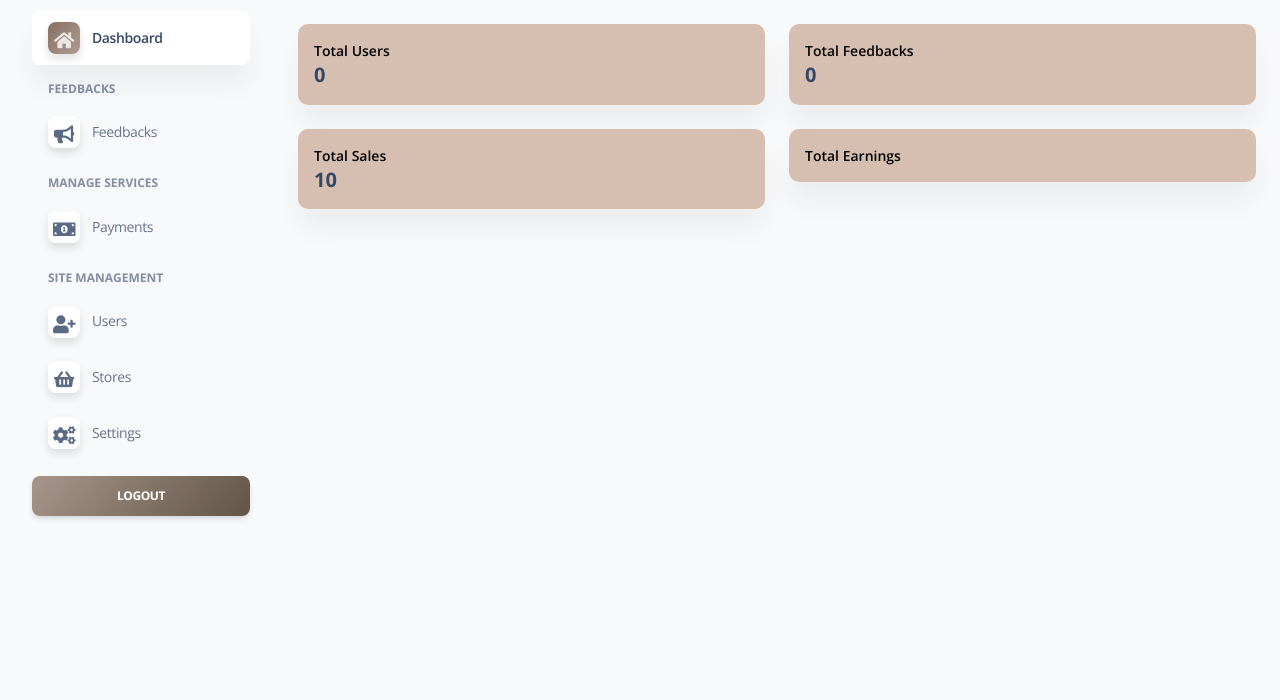
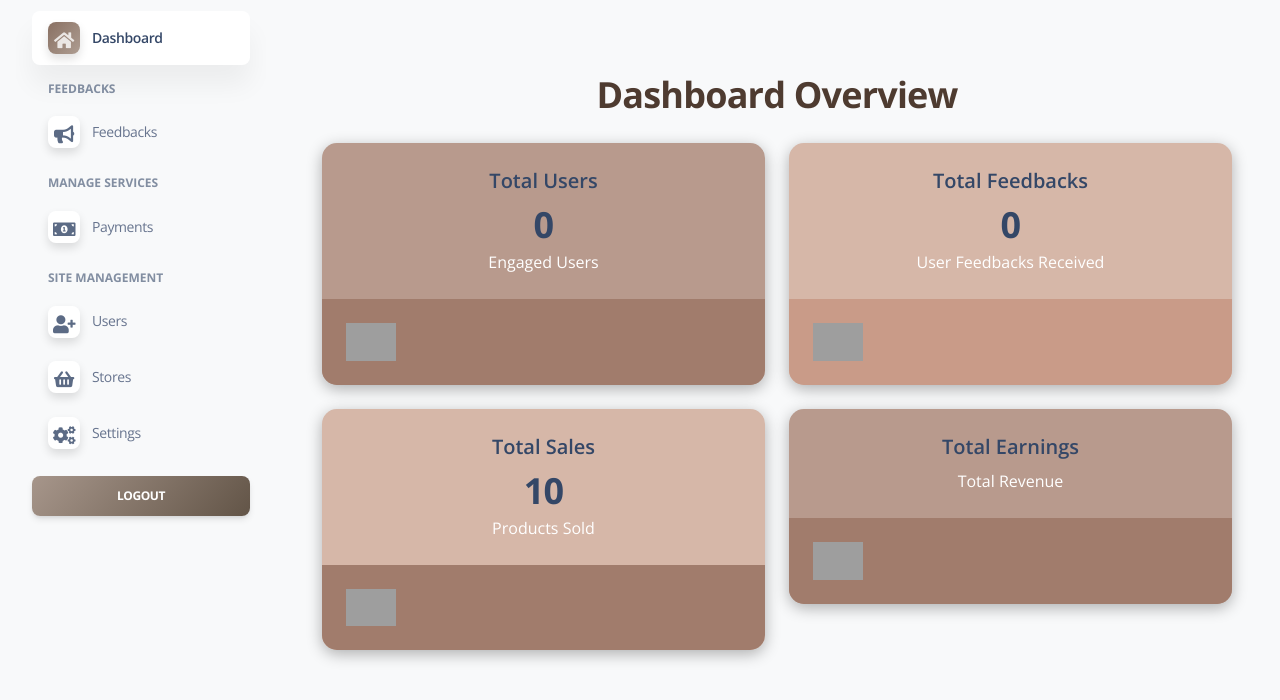
Before and after one commit to Kavindacc/Project-I_Exchanza, a PHP site: page /admin/index.php in a window 1280 px wide. Shown: the part 24-724 px from the top of the page. Run offline with PHP 8.4, Linux system fonts and the light colour scheme; data that the repository does not hold is empty; some libraries are stand-ins or nearby versions; grey boxes are pictures that could not be loaded.

Commit message:
change the ui of dashboard

```diff
--- a/admin/index.php
+++ b/admin/index.php
@@ -13,40 +13,59 @@ $totalSales = $admin->getTotalSales();
 $totalFeedbacks = $admin->getTotalFeedbacks();
 $totalEarnings = $admin->getTotalEarnings();
 ?>
-<div class="row">
+<div class="container mt-5">
+    <h2 class="text-center mb-4" style="color: #4E3B30;">Dashboard Overview</h2>
+    <div class="row text-white">
         <div class="col-md-6 mb-4">
-        <div class="card card-body p-3" style="background-color: #d6bfb1; color: black; border-radius: 10px;">
-            <p class="text-sm mb-0 text-capitalize font-weight-bold">Total Users</p>
-            <h5 class="font-weight-bolder mb-0">
-                <?php echo $totalUsers; ?>
-            </h5>
+            <div class="card" style="background: #B89A8D; border-radius: 15px; box-shadow: 0 4px 15px rgba(0, 0, 0, 0.3);">
+                <div class="card-body text-center">
+                    <h5 class="card-title font-weight-bold">Total Users</h5>
+                    <h2 class="font-weight-bolder mb-0"><?php echo $totalUsers; ?></h2>
+                    <p class="card-text">Engaged Users</p>
+                </div>
+                <div class="card-footer" style="background: #A17C6C; border-radius: 0 0 15px 15px;">
+                    <img src="path/to/user-icon.png" alt="User Icon" style="width: 50px;">
+                </div>
             </div>
         </div>
 
         <div class="col-md-6 mb-4">
-        <div class="card card-body p-3" style="background-color: #d6bfb1; color: black; border-radius: 10px;">
-            <p class="text-sm mb-0 text-capitalize font-weight-bold">Total Feedbacks</p>
-            <h5 class="font-weight-bolder mb-0">
-                <?php echo $totalFeedbacks; ?>
-            </h5>
+            <div class="card" style="background: #D6B7A8; border-radius: 15px; box-shadow: 0 4px 15px rgba(0, 0, 0, 0.3);">
+                <div class="card-body text-center">
+                    <h5 class="card-title font-weight-bold">Total Feedbacks</h5>
+                    <h2 class="font-weight-bolder mb-0"><?php echo $totalFeedbacks; ?></h2>
+                    <p class="card-text">User Feedbacks Received</p>
+                </div>
+                <div class="card-footer" style="background: #C99B88; border-radius: 0 0 15px 15px;">
+                    <img src="path/to/feedback-icon.png" alt="Feedback Icon" style="width: 50px;">
+                </div>
             </div>
         </div>
 
         <div class="col-md-6 mb-4">
-        <div class="card card-body p-3" style="background-color: #d6bfb1; color: black; border-radius: 10px;">
-            <p class="text-sm mb-0 text-capitalize font-weight-bold">Total Sales</p>
-            <h5 class="font-weight-bolder mb-0">
-                <?php echo $totalSales; ?>
-            </h5>
+            <div class="card" style="background: #D6B7A8; border-radius: 15px; box-shadow: 0 4px 15px rgba(0, 0, 0, 0.3);"> <!-- Light brown color -->
+                <div class="card-body text-center">
+                    <h5 class="card-title font-weight-bold">Total Sales</h5>
+                    <h2 class="font-weight-bolder mb-0"><?php echo $totalSales; ?></h2>
+                    <p class="card-text">Products Sold</p>
+                </div>
+                <div class="card-footer" style="background: #A17C6C; border-radius: 0 0 15px 15px;">
+                    <img src="path/to/sales-icon.png" alt="Sales Icon" style="width: 50px;">
+                </div>
             </div>
         </div>
 
         <div class="col-md-6 mb-4">
-        <div class="card card-body p-3" style="background-color: #d6bfb1; color: black; border-radius: 10px;">
-            <p class="text-sm mb-0 text-capitalize font-weight-bold">Total Earnings</p>
-            <h5 class="font-weight-bolder mb-0">
-                <?php echo $totalEarnings; ?>
-            </h5>
+            <div class="card" style="background: #B89A8D; border-radius: 15px; box-shadow: 0 4px 15px rgba(0, 0, 0, 0.3);">
+                <div class="card-body text-center">
+                    <h5 class="card-title font-weight-bold">Total Earnings</h5>
+                    <h2 class="font-weight-bolder mb-0"><?php echo $totalEarnings; ?></h2>
+                    <p class="card-text">Total Revenue</p>
+                </div>
+                <div class="card-footer" style="background: #A17C6C; border-radius: 0 0 15px 15px;">
+                    <img src="path/to/earnings-icon.png" alt="Earnings Icon" style="width: 50px;">
+                </div>
+            </div>
         </div>
     </div>
 </div>
```
Lines whose indentation alone changed are shown as unchanged.
